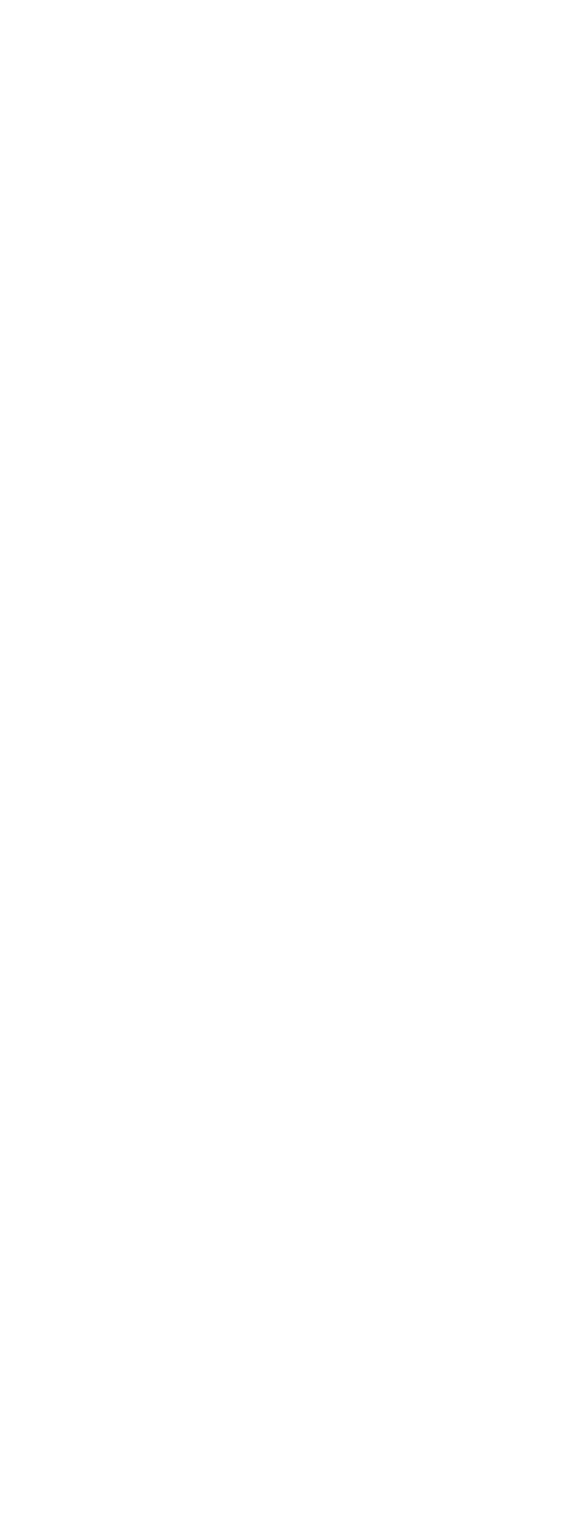
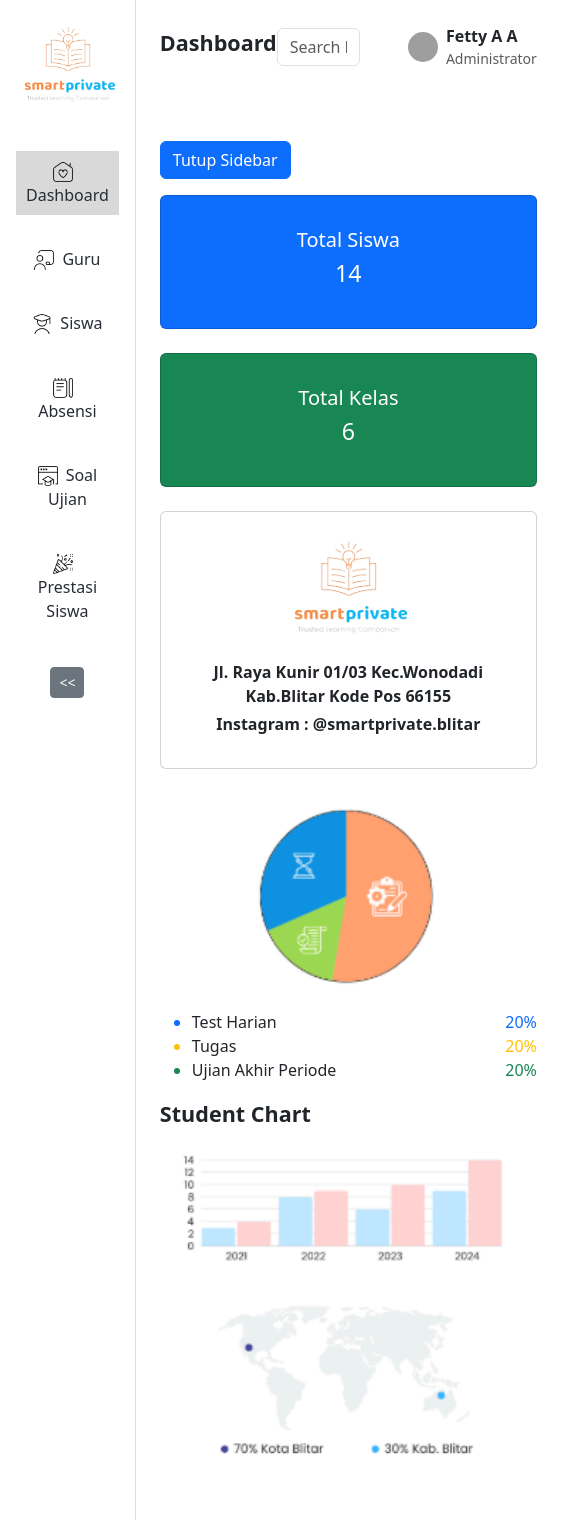
Before and after one commit to RansomBroker/smartpriv, a React (Create React App) app: page /office/dashboard/guru in a window 390 px wide. Before the commit this address had no page. Shown: the whole page, 561 px wide, since content can reach past the window. Before the commit the page ends 844 px from the top, so only its background shows below. Built offline with nearby package versions, Linux system fonts and the light colour scheme; grey boxes are pictures that could not be loaded.

Commit message:
Refactor SiswaLayout to integrate Sidebar component and enhance mobile responsiveness

```diff
--- a/src/App.js
+++ b/src/App.js
@@ -1,58 +1,61 @@
-import 'bootstrap/dist/css/bootstrap.min.css';
-import { BrowserRouter, Route, Routes } from 'react-router-dom';
-import './App.css';
-import AbsensiForm from './views/Admin/Absensi/AbsensiForm';
-import AdminDashboard from './views/Admin/Dashboard/AdminDashboard';
-import GuruDashboard from './views/Guru/Dashboard/GuruDashboard';
-import GuruData from './views/Admin/Guru/GuruData';
-import GuruForm from './views/Admin/Guru/GuruForm';
-import SiswaData from './views/Admin/Siswa/SiswaData';
-import SiswaForm from './views/Admin/Siswa/SiswaForm';
-import SoalUjian from './views/Admin/SoalUjian/SoalUjian';
-import SoalUjianData from './views/Admin/SoalUjian/SoalUjianData';
-import SoalUjianForm from './views/Admin/SoalUjian/SoalUjianForm';
-import { AdminLayout } from './views/Admin/AdminLayout';
-import Homepage from './views/Homepage';
-import Login from './views/Login';
-import { SiswaLayout } from './views/Siswa/SiswaLayout';
-import SiswaDashboard from './views/Siswa/Dashboard/SiswaDashboard';
-import SoalUjianDataSiswa from './views/Siswa/SoalUjian/SoalUjianDataSiswa';
-import SoalUjianSiswa from './views/Siswa/SoalUjian/SoalUjianSiswa';
-import { AbsensiRekapSiswa } from './views/Siswa/Absensi/AbsensiRekapSiswa';
-import PrestasiForm from './views/Admin/Prestasi/PrestasiForm';
-import PrestasiData from './views/Admin/Prestasi/PrestasiData';
-import GuruProfile from './views/Admin/Guru/GuruProfile';
+import "bootstrap/dist/css/bootstrap.min.css";
+import { BrowserRouter, Route, Routes } from "react-router-dom";
+import "./App.css";
+import AbsensiForm from "./views/Admin/Absensi/AbsensiForm";
+import AdminDashboard from "./views/Admin/Dashboard/AdminDashboard";
+import GuruDashboard from "./views/Guru/Dashboard/GuruDashboard";
+import GuruData from "./views/Admin/Guru/GuruData";
+import GuruForm from "./views/Admin/Guru/GuruForm";
+import SiswaData from "./views/Admin/Siswa/SiswaData";
+import SiswaForm from "./views/Admin/Siswa/SiswaForm";
+import SoalUjian from "./views/Admin/SoalUjian/SoalUjian";
+import SoalUjianData from "./views/Admin/SoalUjian/SoalUjianData";
+import SoalUjianForm from "./views/Admin/SoalUjian/SoalUjianForm";
+import { AdminLayout } from "./views/Admin/AdminLayout";
+import Homepage from "./views/Homepage";
+import Login from "./views/Login";
+import { SiswaLayout } from "./views/Siswa/SiswaLayout";
+import SiswaDashboard from "./views/Siswa/Dashboard/SiswaDashboard";
+import SoalUjianDataSiswa from "./views/Siswa/SoalUjian/SoalUjianDataSiswa";
+import SoalUjianSiswa from "./views/Siswa/SoalUjian/SoalUjianSiswa";
+import { AbsensiRekapSiswa } from "./views/Siswa/Absensi/AbsensiRekapSiswa";
+import PrestasiForm from "./views/Admin/Prestasi/PrestasiForm";
+import PrestasiData from "./views/Admin/Prestasi/PrestasiData";
+import GuruProfile from "./views/Admin/Guru/GuruProfile";
 
 function App() {
-  const level = localStorage.getItem('level');
+  const level = localStorage.getItem("level");
   return (
     <BrowserRouter>
       <Routes>
-        <Route path='/' element={<Homepage />} />
-        <Route path='/login' element={<Login />} />
-        <Route path='/office' element={<AdminLayout />}>
-            <Route path='dashboard' element={<AdminDashboard />} />
-            <Route path='dashboard' element={<GuruDashboard />} />
-            <Route path='prestasi_siswa/add' element={<PrestasiForm />} />
-            <Route path='prestasi_siswa' element={<PrestasiData />} />
-            <Route path='guru/add' element={<GuruForm />} />
-            <Route path='guru' element={(level === 'guru') ?<GuruProfile/> : <GuruData />} />
-            <Route path='siswa/add' element={<SiswaForm />} />
-            <Route path='siswa' element={<SiswaData />} />
-            <Route path='absensi' element={<AbsensiForm />} />
-            <Route path='soal_ujian/:kelas/add' element={<SoalUjianForm />} />
-            <Route path='soal_ujian/:kelas' element={<SoalUjianData />} />
-            <Route path='soal_ujian' element={<SoalUjian />} />
+        <Route path="/" element={<Homepage />} />
+        <Route path="/login" element={<Login />} />
+        <Route path="/office" element={<AdminLayout />}>
+          <Route path="dashboard" element={<AdminDashboard />} />
+          <Route path="dashboard/guru" element={<GuruDashboard />} />
+          <Route path="prestasi_siswa/add" element={<PrestasiForm />} />
+          <Route path="prestasi_siswa" element={<PrestasiData />} />
+          <Route path="guru/add" element={<GuruForm />} />
+          <Route
+            path="guru"
+            element={level === "guru" ? <GuruProfile /> : <GuruData />}
+          />
+          <Route path="siswa/add" element={<SiswaForm />} />
+          <Route path="siswa" element={<SiswaData />} />
+          <Route path="absensi" element={<AbsensiForm />} />
+          <Route path="soal_ujian/:kelas/add" element={<SoalUjianForm />} />
+          <Route path="soal_ujian/:kelas" element={<SoalUjianData />} />
+          <Route path="soal_ujian" element={<SoalUjian />} />
         </Route>
-        <Route path='/siswa' element={<SiswaLayout />}>
-            <Route path='dashboard' element={<SiswaDashboard />} />
-            <Route path='absensi' element={<AbsensiRekapSiswa />} />
-            <Route path='soal_ujian/:kelas' element={<SoalUjianDataSiswa/>} />
-            <Route path='soal_ujian' element={<SoalUjianSiswa />} />
+        <Route path="/siswa" element={<SiswaLayout />}>
+          <Route path="dashboard" element={<SiswaDashboard />} />
+          <Route path="absensi" element={<AbsensiRekapSiswa />} />
+          <Route path="soal_ujian/:kelas" element={<SoalUjianDataSiswa />} />
+          <Route path="soal_ujian" element={<SoalUjianSiswa />} />
         </Route>
       </Routes>
     </BrowserRouter>
-  )
+  );
 }
 
 export default App;
--- a/src/views/Guru/Dashboard/GuruDashboard.js
+++ b/src/views/Guru/Dashboard/GuruDashboard.js
@@ -1,82 +1,94 @@
-import { Button, Card, Col, Dropdown, Image, Row } from "react-bootstrap";
-import { Mortarboard, Person } from "react-bootstrap-icons";
-import { Link } from "react-router-dom";
+import {
+  Button,
+  Card,
+  Col,
+  Dropdown,
+  Image,
+  Row,
+  Container,
+} from "react-bootstrap";
+
 function GuruDashboard() {
   return (
-    <div>
-      <div className="w-100 p-4">
-        <div className="d-flex flex-row justify-content-between align-items-center">
-          <h1>
-            Welcome, <span className="fw-bolder">Guru</span>
-          </h1>
-          <Dropdown>
-            <Dropdown.Toggle
-              variant="light"
-              id="dropdown-basic"
-              className="rounded-pill"
-            >
-              <Person />
-            </Dropdown.Toggle>
-
-            <Dropdown.Menu>
-              <Dropdown.Item href="/">Logout</Dropdown.Item>
-            </Dropdown.Menu>
-          </Dropdown>
+    <div className="d-flex flex-column">
+      <Row>
+        <Col md={12} lg={8}>
+          <Row className="g-4 mb-4">
+            <Col md={4}>
+              <Card className="bg-primary text-white text-center p-3">
+                <Card.Body>
+                  <h5>Total Siswa</h5>
+                  <h3>14</h3>
+                </Card.Body>
+              </Card>
+            </Col>
+            <Col md={4}>
+              <Card className="bg-success text-white text-center p-3">
+                <Card.Body>
+                  <h5>Total Kelas</h5>
+                  <h3>6</h3>
+                </Card.Body>
+              </Card>
+            </Col>
+          </Row>
+          <Card className="w-100 mb-4">
+            <Card.Body className="d-flex flex-column">
+              <div className="w-full d-flex justify-content-center">
+                <img src={`/assets/images/smart_private.png`} width={128} />
               </div>
-        <Row>
-          <Col md="6">
-            <Card>
-              <Card.Body className="align-items-center text-center">
-                <Image src={`/assets/images/smart_private.png`} fluid />
-                <p>
+              <p className="text-center fw-bold mb-1">
                 Jl. Raya Kunir 01/03 Kec.Wonodadi Kab.Blitar Kode Pos 66155
-                  <br />
+              </p>
+              <p className="text-center fw-bold">
                 Instagram : @smartprivate.blitar
               </p>
             </Card.Body>
           </Card>
         </Col>
-          <Col md="6" className="my-auto">
-            <Card>
-              <Card.Body className="py-4">
-                <Row>
-                  <Col>
-                    <div className="d-flex flex-row justify-content-center gap-4">
-                      <div>
-                        <Image
-                          src={`/assets/images/siswa_.png`}
-                          fluid
-                          style={{ maxWidth: "4rem" }}
-                        />
+        <Col md={12} lg={4}>
+          <div className="w-100 d-flex justify-content-center">
+            <img src={`/assets/images/pie.png`} />
           </div>
-                      <div className="d-flex flex-column text-center">
-                        <h5>Total Siswa</h5>
-                        <h3>4</h3>
+          <div className="w-100 d-flex justify-content-start mt-3">
+            <ul className="w-100">
+              <li className="text-primary">
+                <div className="d-flex justify-content-between">
+                  <span className="text-dark">Test Harian</span>
+                  <span className="text-primary">20%</span>
                 </div>
+              </li>
+              <li className="text-warning">
+                <div className="d-flex justify-content-between">
+                  <span className="text-dark">Tugas</span>
+                  <span className="text-warning">20%</span>
                 </div>
-                  </Col>
-                  <Col className="w-100 align-items-center my-auto">
-                    <div className="d-flex flex-row justify-content-center gap-4">
-                      <div>
-                        <Image
-                          src={`/assets/images/guru_.png`}
-                          fluid
-                          style={{ maxWidth: "4rem" }}
-                        />
+              </li>
+              <li className="text-success">
+                <div className="d-flex justify-content-between">
+                  <span className="text-dark">Ujian Akhir Periode</span>
+                  <span className="text-success">20%</span>
                 </div>
-                      <div className="d-flex flex-column text-center">
-                        <h5>Total Guru</h5>
-                        <h3>2</h3>
-                      </div>
+              </li>
+            </ul>
           </div>
         </Col>
       </Row>
-              </Card.Body>
-            </Card>
+      <p className="fw-bold fs-4">Student Chart</p>
+      {/* CHART IMAGE HERE */}
+      <Container fluid>
+        <Row className="g-4 mb-4">
+          <Col>
+            <div className="w-100 d-flex justify-content-center">
+              <img src={`/assets/images/chart.png`} />
+            </div>
+          </Col>
+          <Col>
+            <div className="w-100 d-flex justify-content-center">
+              <img src={`/assets/images/peta.png`} />
+            </div>
           </Col>
         </Row>
-        <div className="d-flex flex-row justify-content-between align-items-center"></div>
-      </div>
+      </Container>
     </div>
   );
 }
--- a/src/views/Login.js
+++ b/src/views/Login.js
@@ -1,19 +1,46 @@
 import { useState } from "react";
-import { Row, Container, Col, Image, FormGroup, Form, Button, Alert } from "react-bootstrap";
+import {
+  Row,
+  Container,
+  Col,
+  Image,
+  FormGroup,
+  Form,
+  Button,
+  Alert,
+} from "react-bootstrap";
 import { useNavigate } from "react-router-dom";
 
 function Login() {
   const navigate = useNavigate();
   const [state, setState] = useState({
-        input: { username: "", password: "" }
+    input: { username: "", password: "" },
   });
   const [error, setError] = useState(""); // State untuk pesan error
 
   // Simulasi data pengguna (nantinya bisa diganti dengan API dari backend)
   const users = [
-        { id: 1, username: "admin", password: "admin", level: "admin", nama: "Administrator" },
-        { id: 2, username: "guru", password: "guru", level: "guru", nama: "Bu Fetty" },
-        { id: 3, username: "siswa", password: "siswa", level: "siswa", nama: "Fetty Ayu" }
+    {
+      id: 1,
+      username: "admin",
+      password: "admin",
+      level: "admin",
+      nama: "Administrator",
+    },
+    {
+      id: 2,
+      username: "guru",
+      password: "guru",
+      level: "guru",
+      nama: "Bu Fetty",
+    },
+    {
+      id: 3,
+      username: "siswa",
+      password: "siswa",
+      level: "siswa",
+      nama: "Fetty Ayu",
+    },
   ];
 
   // Handle input perubahan
@@ -21,7 +48,7 @@ function Login() {
     const { name, value } = e.target;
     setState((prevState) => ({
       ...prevState,
-            input: { ...prevState.input, [name]: value }
+      input: { ...prevState.input, [name]: value },
     }));
   };
 
@@ -30,7 +57,9 @@ function Login() {
     e.preventDefault();
 
     const foundUser = users.find(
-            (user) => user.username === state.input.username && user.password === state.input.password
+      (user) =>
+        user.username === state.input.username &&
+        user.password === state.input.password
     );
 
     if (foundUser) {
@@ -43,7 +72,7 @@ function Login() {
       if (foundUser.level === "siswa") {
         navigate(`/siswa/dashboard`);
       } else {
-                navigate(`/office/dashboard`);
+        navigate(`/office/dashboard/guru`);
       }
     } else {
       setError("Username atau Password salah!"); // Tampilkan error jika login gagal
@@ -56,12 +85,22 @@ function Login() {
         <Col xs={6} className="mx-auto">
           <div className="card-choose-login p-4">
             <div className="text-center">
-                            <h1><strong>Log In</strong></h1>
-                            <Image src={`/assets/images/smart_private.png`} fluid style={{ maxWidth: '200px' }} />
+              <h1>
+                <strong>Log In</strong>
+              </h1>
+              <Image
+                src={`/assets/images/smart_private.png`}
+                fluid
+                style={{ maxWidth: "200px" }}
+              />
             </div>
 
             {/* Tampilkan error jika ada */}
-                        {error && <Alert variant="danger" className="mt-3">{error}</Alert>}
+            {error && (
+              <Alert variant="danger" className="mt-3">
+                {error}
+              </Alert>
+            )}
 
             <Form onSubmit={handleSubmit} className="mt-3">
               <FormGroup className="mb-3">
@@ -88,7 +127,13 @@ function Login() {
               <Row>
                 <Col xs="4" className="mx-auto">
                   <div className="d-grid">
-                                        <Button type="submit" variant="light" className="rounded-pill p-2">Masuk</Button>
+                    <Button
+                      type="submit"
+                      variant="light"
+                      className="rounded-pill p-2"
+                    >
+                      Masuk
+                    </Button>
                   </div>
                 </Col>
               </Row>
--- a/src/views/Siswa/Dashboard/SiswaDashboard.js
+++ b/src/views/Siswa/Dashboard/SiswaDashboard.js
@@ -1,71 +1,77 @@
-import { Card, Col, Dropdown, Image, Row } from "react-bootstrap";
-import { Person } from "react-bootstrap-icons";
-import { Link } from "react-router-dom";
+import {
+  Button,
+  Card,
+  Col,
+  Dropdown,
+  Image,
+  Row,
+  Container,
+} from "react-bootstrap";
+
 function SiswaDashboard() {
   return (
-        <div>
-
-            <div className="w-100 p-4">
-                <div className="d-flex flex-row justify-content-between align-items-center">
-                    <h1>Welcome, <span className="fw-bolder">Student</span></h1>
-                    <Dropdown>
-                        <Dropdown.Toggle variant="light" id="dropdown-basic" className="rounded-pill">
-                            <Person />
-                        </Dropdown.Toggle>
-
-                        <Dropdown.Menu>
-                            <Dropdown.Item href="/">Logout</Dropdown.Item>
-                        </Dropdown.Menu>
-                    </Dropdown>
+    <div className="d-flex flex-column">
+      <Row>
+        <Col md={12} lg={8}>
+          <Card className="w-100 mb-4">
+            <Card.Body className="d-flex flex-column">
+              <div className="w-full d-flex justify-content-center">
+                <img src={`/assets/images/smart_private.png`} width={128} />
               </div>
-                <Row>
-                    <Col md="6">
-                        <Card>
-                            <Card.Body className="align-items-center text-center">
-                                <Image src={`/assets/images/smart_private.png`} fluid />
-                                <p>Jl. Raya Kunir  01/03 Kec.Wonodadi Kab.Blitar Kode Pos 66155<br />
-                                    Instagram : @smartprivate.blitar</p>
+              <p className="text-center fw-bold mb-1">
+                Jl. Raya Kunir 01/03 Kec.Wonodadi Kab.Blitar Kode Pos 66155
+              </p>
+              <p className="text-center fw-bold">
+                Instagram : @smartprivate.blitar
+              </p>
             </Card.Body>
           </Card>
         </Col>
-                    <Col md="6" className="my-auto">
-                        <Card>
-                            <Card.Body style={{ margin: `2rem 0` }}>
-                                <Row>
+        <Col md={12} lg={4}>
+          <div className="w-100 d-flex justify-content-center">
+            <img src={`/assets/images/pie.png`} />
+          </div>
+          <div className="w-100 d-flex justify-content-start mt-3">
+            <ul className="w-100">
+              <li className="text-primary">
+                <div className="d-flex justify-content-between">
+                  <span className="text-dark">Test Harian</span>
+                  <span className="text-primary">20%</span>
+                </div>
+              </li>
+              <li className="text-warning">
+                <div className="d-flex justify-content-between">
+                  <span className="text-dark">Tugas</span>
+                  <span className="text-warning">20%</span>
+                </div>
+              </li>
+              <li className="text-success">
+                <div className="d-flex justify-content-between">
+                  <span className="text-dark">Ujian Akhir Periode</span>
+                  <span className="text-success">20%</span>
+                </div>
+              </li>
+            </ul>
+          </div>
+        </Col>
+      </Row>
+      <p className="fw-bold fs-4">Student Chart</p>
+      {/* CHART IMAGE HERE */}
+      <Container fluid>
+        <Row className="g-4 mb-4">
           <Col>
-                                        <Card className="border-0 bg-grey">
-                                            <Card.Body>
-                                                <div className="d-flex flex-row justify-content-center gap-4 align-items-center">
-                                                    <div><Image src={`/assets/images/siswa_.png`} fluid style={{ maxWidth: '4rem' }} /></div>
-                                                    <h5>Soal Ujian</h5>
+            <div className="w-100 d-flex justify-content-center">
+              <img src={`/assets/images/chart.png`} />
             </div>
-                                                <Link to={`/siswa/soal_ujian`} className="stretched-link" />
-                                            </Card.Body>
-                                        </Card>
           </Col>
           <Col>
-                                        <Card className="border-0 bg-grey">
-                                            <Card.Body>
-                                                <div className="d-flex flex-row justify-content-center gap-4 align-items-center">
-                                                    <div><Image src={`/assets/images/guru_.png`} fluid style={{ maxWidth: '4rem' }} /></div>
-                                                    <h5>Rekap Absen</h5>
-                                                    <Link to={`/siswa/absensi`} className="stretched-link" />
+            <div className="w-100 d-flex justify-content-center">
+              <img src={`/assets/images/peta.png`} />
             </div>
-                                            </Card.Body>
-                                        </Card>
           </Col>
         </Row>
-                            </Card.Body>
-                        </Card>
-                    </Col>
-                </Row>
-                <div className="d-flex flex-row justify-content-between align-items-center">
-
-
-
+      </Container>
     </div>
-            </div>
-        </div>
-    )
+  );
 }
 export default SiswaDashboard;
--- a/src/views/Siswa/SiswaLayout.js
+++ b/src/views/Siswa/SiswaLayout.js
@@ -1,64 +1,95 @@
-import { Image } from "react-bootstrap";
-import { NavLink, Outlet } from "react-router-dom";
+import React, { useState } from "react";
+import { Button } from "react-bootstrap";
+import { Outlet } from "react-router-dom";
+import Navbar from "../../components/Navbar";
+import Sidebar from "../../components/Sidebar";
 
 export function SiswaLayout({ component }) {
-
-    const NavList = [
+  const [navItems] = useState([
     {
-            to: '/siswa/dashboard',
-            image: '/assets/images/dashboard.png',
-            text: 'Dashboard',
+      to: "/siswa/dashboard",
+      image: "/assets/images/dashboard.png",
+      text: "Dashboard",
     },
     {
-            to: '/siswa/absensi',
-            image: '/assets/images/absensi.png',
-            text: 'Absensi',
+      to: "/siswa/absensi",
+      image: "/assets/images/absensi.png",
+      text: "Absensi",
     },
     {
-            to: '/siswa/soal_ujian',
-            image: '/assets/images/ujian.png',
-            text: 'Soal Ujian',
+      to: "/siswa/soal_ujian",
+      image: "/assets/images/ujian.png",
+      text: "Soal Ujian",
     },
-    ]
+  ]);
 
-    return <div class="container-fluid">
-        <div class="row flex-nowrap">
-            <div class="col-auto col-md-3 col-xl-2 p-0">
-                <div className="d-flex flex-column align-items-center align-items-sm-start p-0 text-white min-vh-100">
-                    <a href="/" className="d-flex align-items-center pb-3 mb-md-0 me-md-auto text-white text-decoration-none">
-                        <span className="fs-5 d-none d-sm-inline"></span>
-                    </a>
-                    <ul className="nav flex-column mb-sm-auto mb-0 align-items-center align-items-sm-start" id="menu">
+  // Sidebar terbuka secara default
+  const [showSidebar, setShowSidebar] = useState(true);
+  // Sidebar dalam keadaan expanded secara default
+  const [collapsed, setCollapsed] = useState(false);
 
-                        <li className="nav-item p-3">
-                            <Image src={`/assets/images/smart_private.png`} fluid />
-                        </li>
-                        {
-                            NavList.map((v, k) => {
-                                return <li className="nav-item">
-                                    <NavLink
-                                        to={v.to}
-                                        className={({ isActive, isPending }) =>
-                                            isActive ? "nav-link align-middle active" : "nav-link align-middle"
+  const toggleSidebar = () => {
+    console.log(showSidebar, collapsed);
+    setShowSidebar(!showSidebar);
+  };
+
+  const toggleCollapse = () => {
+    console.log(showSidebar, collapsed);
+    setCollapsed(!collapsed);
+  };
+
+  // Helper untuk mendeteksi perangkat mobile
+  const isMobile = () => window.innerWidth < 768;
+
+  return (
+    <div className="d-flex" style={{ minHeight: "100vh" }}>
+      {showSidebar && (
+        <div
+          className="bg-white"
+          style={{
+            width: collapsed ? "70px" : "250px",
+            borderRight: "1px solid #ddd",
+            transition: "width 0.3s",
+          }}
+        >
+          <Sidebar
+            logoSrc="/assets/images/smart_private.png"
+            navItems={navItems}
+            onLinkClick={() => {
+              // Hanya sembunyikan sidebar saat perangkat mobile
+              if (isMobile()) {
+                setShowSidebar(false);
               }
+            }}
+            collapsed={collapsed}
+          />
+          <div className="text-center mb-2">
+            <Button
+              variant="secondary"
+              size="sm"
+              onClick={toggleCollapse}
+              style={{ padding: "0.25rem 0.5rem" }}
             >
-
-                                        <Image src={v.image} fluid />
-                                        <span className="ms-1 d-none d-sm-inline">{v.text}</span>
-                                    </NavLink>
-                                </li>
-                            })
-                        }
-                    </ul>
+              {collapsed ? ">>" : "<<"}
+            </Button>
           </div>
         </div>
-            <div class="col py-3 px-0">
-                <div className="bg-grey rounded py-3 main-content">
-                    <div className="px-3 my-auto">
+      )}
+
+      <div className="flex-grow-1">
+        <Navbar />
+        <div className="p-4">
+          {/* Tombol toggle hanya muncul untuk perangkat mobile */}
+          <Button
+            variant="primary"
+            onClick={toggleSidebar}
+            className="mb-3 d-md-none"
+          >
+            {showSidebar ? "Tutup Sidebar" : "Buka Sidebar"}
+          </Button>
           <Outlet />
         </div>
       </div>
     </div>
-        </div>
-    </div>
+  );
 }
```
Lines whose indentation alone changed are shown as unchanged.
